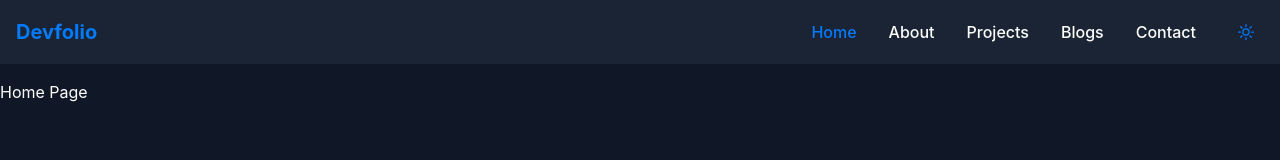
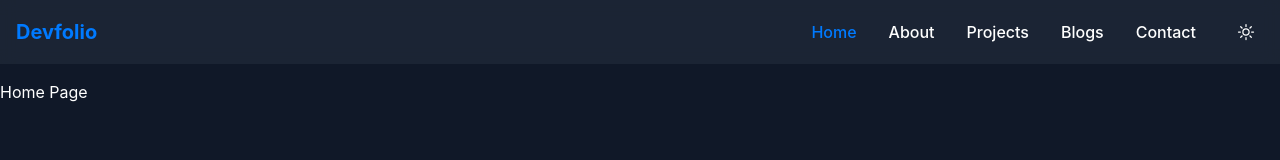
Before and after one commit to siam114/portfolio-website-nextjs, a Next.js app: page / in a window 1280 px wide. Shown: the top 160 px of the page. Built offline with nearby package versions, Linux system fonts and the light colour scheme.

Commit message:
create theme context interface

```diff
--- a/src/app/components/Navbar.tsx
+++ b/src/app/components/Navbar.tsx
@@ -51,7 +51,7 @@ const Navbar = () => {
                 </Link>
               );
             })}
-            <button className="p-2 rounded-lg hover:bg-gray-100 text-primary dark:hover:bg-gray-800 transition-colors cursor-pointer">
+            <button className="p-2 rounded-lg hover:bg-gray-100 text-white hover:text-primary dark:hover:bg-gray-800 transition-colors cursor-pointer">
               {theme === "dark" ? (
                 <SunIcon className="w-5 h-5" />
               ) : (
```
Also changed, not shown: src/app/context/ThemeContext.tsx (added, +7 -0 lines).
